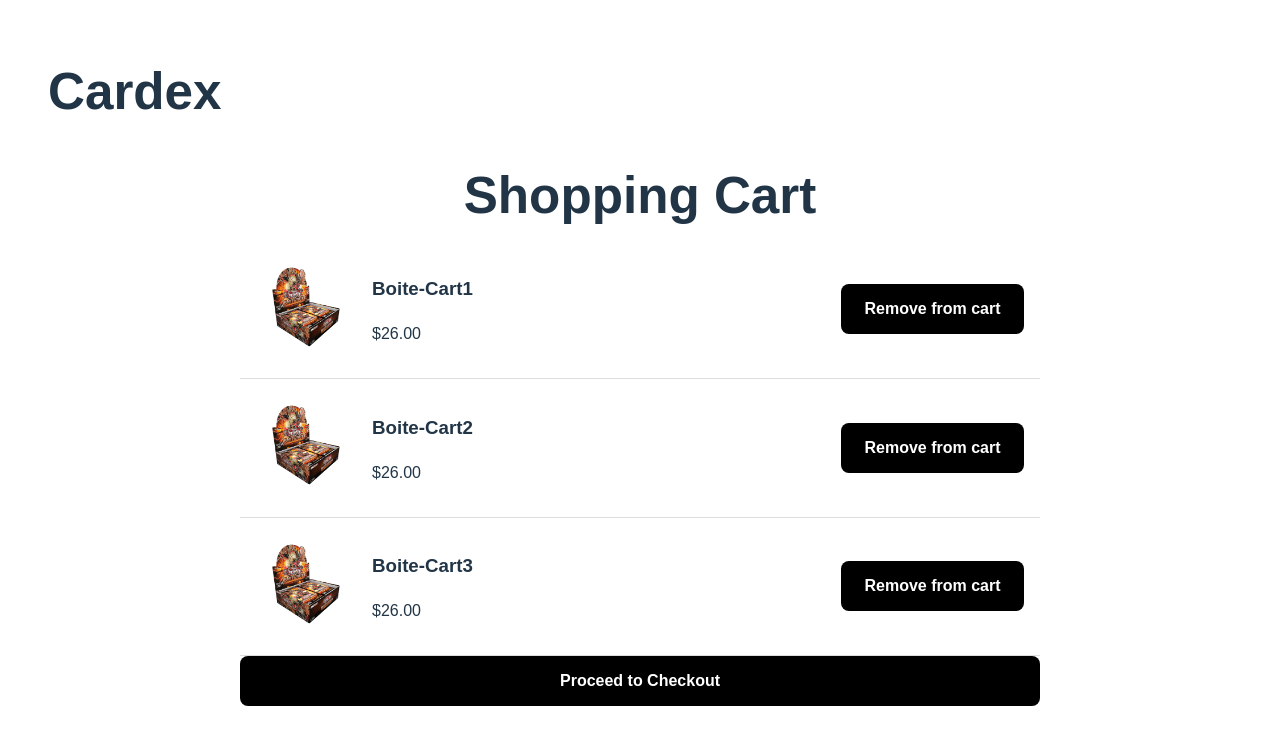
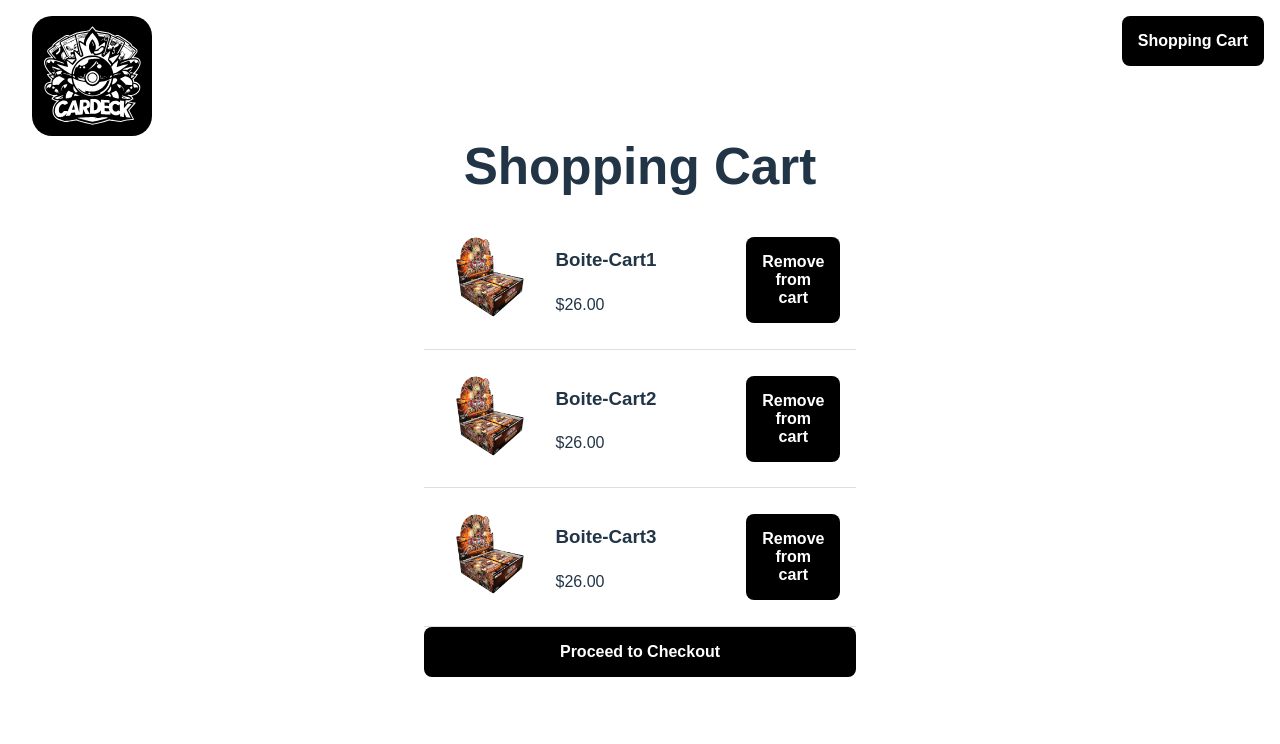
Before and after one commit to GaryNvu/Challenge-S2, a Vue app in the folder challenge-s2/client/: page /cart in a window 1280 px wide. Shown: the top 744 px of the page. Built offline with nearby package versions, Linux system fonts and the light colour scheme.

Commit message:
Creer NavBar, Ajouter Logo

```diff
--- a/challenge-s2/client/src/App.vue
+++ b/challenge-s2/client/src/App.vue
@@ -1,11 +1,19 @@
-<script setup>
-</script>
-
 <template>
   <div>
-    <h1 class="Cardex">Cardex</h1>
+    <NavBar />
     <div class="page-wrap">
       <router-view></router-view>
     </div>
   </div>
 </template>
+
+
+<script>
+import NavBar from "../src/components/NavBar.vue";
+export default {
+  name: "App",
+  components: {
+    NavBar,
+  },
+};
+</script>
--- /dev/null
+++ b/challenge-s2/client/src/components/NavBar.vue
@@ -0,0 +1,24 @@
+<template>
+  <div class="nav-bar">
+    <router-link to="/products" class="products-link">
+      <div class="logo-wrap">
+        <img :src="logo" style="height: 100%; border-radius: 20px" />
+      </div>
+    </router-link>
+    <router-link to="/cart" class="cart-link">
+      <button>Shopping Cart</button>
+    </router-link>
+  </div>
+</template>
+
+<script>
+import logo from "../assets/Cardeck.svg";
+export default {
+  name: "NavBar",
+  data() {
+    return {
+      logo,
+    };
+  },
+};
+</script>
--- a/challenge-s2/client/src/main.css
+++ b/challenge-s2/client/src/main.css
@@ -100,7 +100,6 @@
   }
 
   .nav-bar {
-    border-bottom: 1px solid #ddd;
     height: 75px;
     width: 100%;
   }
```
Also changed, not shown: challenge-s2/client/src/assets/Cardeck.svg (added).
